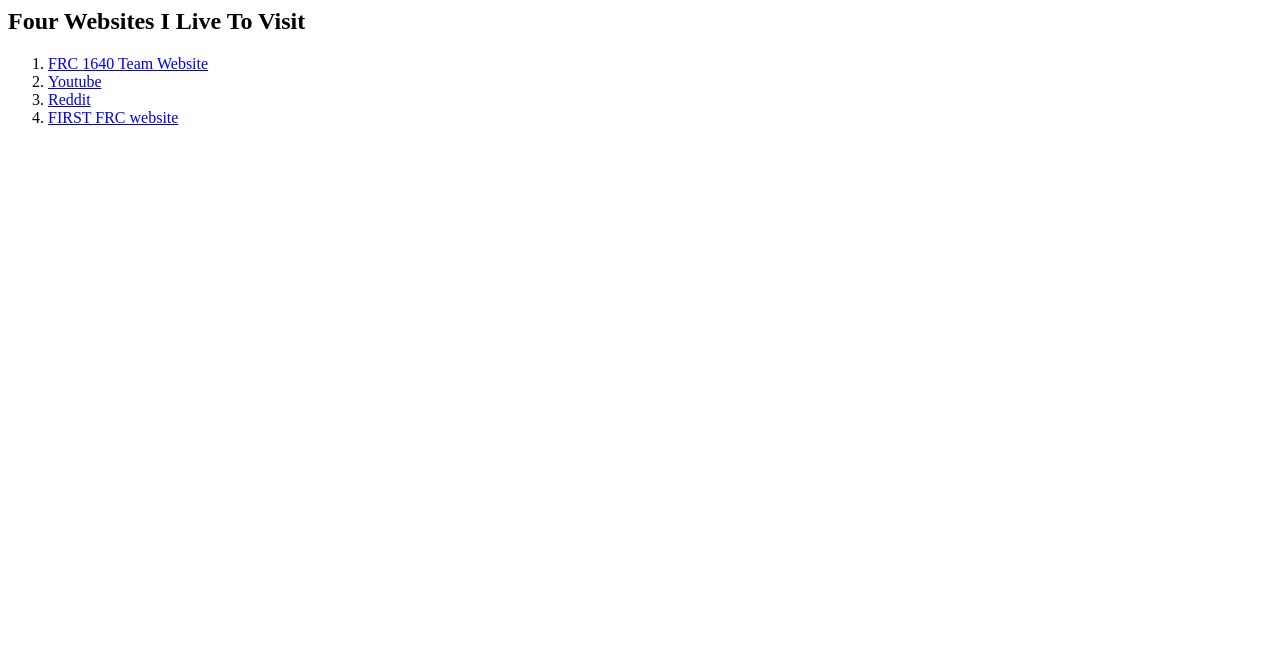
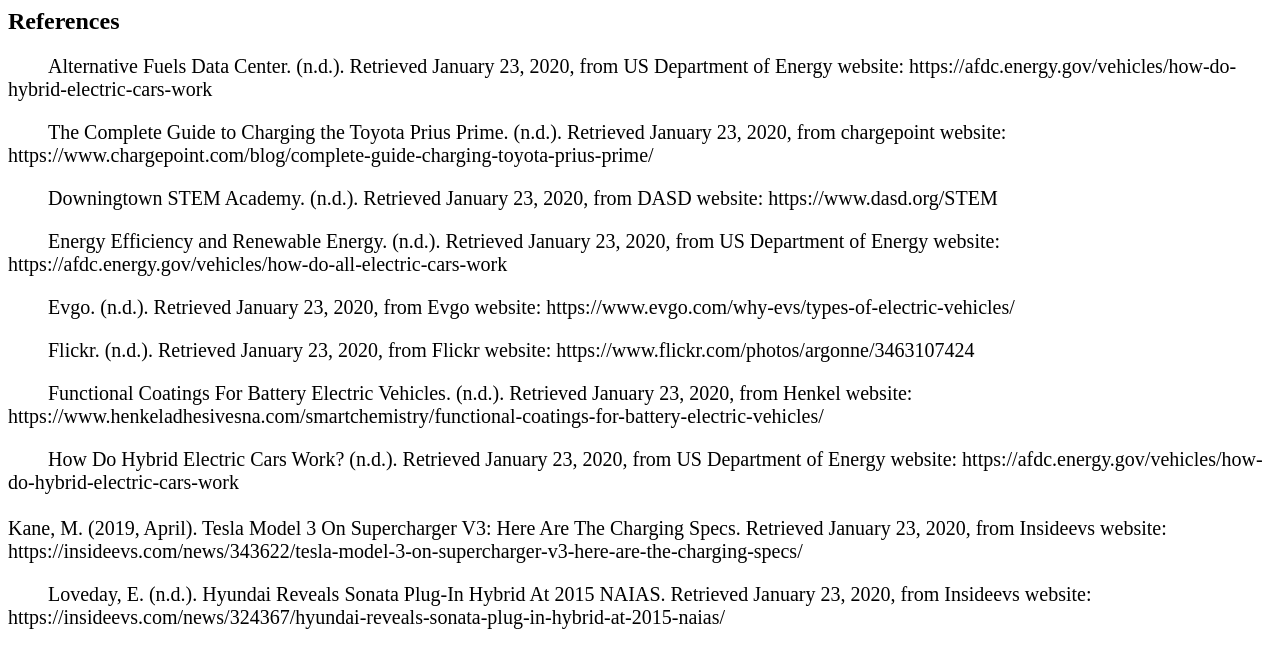
Before and after one commit to aerinrebecca/aerinrebecca.github.io, a plain HTML site: page 6 - HTML Links & Lists Minor Assignment.htm in a window 1280 px wide. Drawn offline with Linux system fonts and the light colour scheme.

Commit message:
Update 6 - HTML Links & Lists Minor Assignment.htm

```diff
--- a/6 - HTML Links & Lists Minor Assignment.htm
+++ b/6 - HTML Links & Lists Minor Assignment.htm
@@ -1,16 +1,44 @@
 <html>
+<style>
+p {
+font-family: times new roman;
+font-size:20px;
+text-indent: 2.0em;
+}
+</style>
 <body>
 
-<h2>Four Websites I Live To Visit</h2>
+<h2>References</h2>
 
-<ol type="1">
+  <p>Alternative Fuels Data Center. (n.d.). Retrieved January 23, 2020, from US Department of Energy website: https://afdc.energy.gov/vehicles/how-do-hybrid-electric-cars-work
+  </p>
+  <p>
+The Complete Guide to Charging the Toyota Prius Prime. (n.d.). Retrieved January 23, 2020, from chargepoint website: https://www.chargepoint.com/blog/complete-guide-charging-toyota-prius-prime/
+</p>
+<p>
+Downingtown STEM Academy. (n.d.). Retrieved January 23, 2020, from DASD website: https://www.dasd.org/STEM
+</p>
+<p>
+Energy Efficiency and Renewable Energy. (n.d.). Retrieved January 23, 2020, from US Department of Energy website: https://afdc.energy.gov/vehicles/how-do-all-electric-cars-work
+</p>
+<p>
+Evgo. (n.d.). Retrieved January 23, 2020, from Evgo website: https://www.evgo.com/why-evs/types-of-electric-vehicles/
+</p>
+<p>
+Flickr. (n.d.). Retrieved January 23, 2020, from Flickr website: https://www.flickr.com/photos/argonne/3463107424
+</p>
+<p>
+Functional Coatings For Battery Electric Vehicles. (n.d.). Retrieved January 23, 2020, from Henkel website: https://www.henkeladhesivesna.com/smartchemistry/functional-coatings-for-battery-electric-vehicles/
+</p>
+<p>
+How Do Hybrid Electric Cars Work? (n.d.). Retrieved January 23, 2020, from US Department of Energy website: https://afdc.energy.gov/vehicles/how-do-hybrid-electric-cars-work
+<br><br>
+Kane, M. (2019, April). Tesla Model 3 On Supercharger V3: Here Are The Charging Specs. Retrieved January 23, 2020, from Insideevs website: https://insideevs.com/news/343622/tesla-model-3-on-supercharger-v3-here-are-the-charging-specs/
+</p>
+<p>
+Loveday, E. (n.d.). Hyundai Reveals Sonata Plug-In Hybrid At 2015 NAIAS. Retrieved January 23, 2020, from Insideevs website: https://insideevs.com/news/324367/hyundai-reveals-sonata-plug-in-hybrid-at-2015-naias/
+</p>
 
-  <li><a href="https://team1640.com/wiki/index.php/FRC_Team_1640">FRC 1640 Team Website</a></li>
-  <li><a href="https://www.youtube.com/">Youtube</a></li>
-  <li><a href="https://www.reddit.com/">Reddit</a></li>
-  <li><a href="https://www.firstinspires.org/robotics/frc">FIRST FRC website</a></li>
-
-</ol>
 
 </body>
 </html>
```
